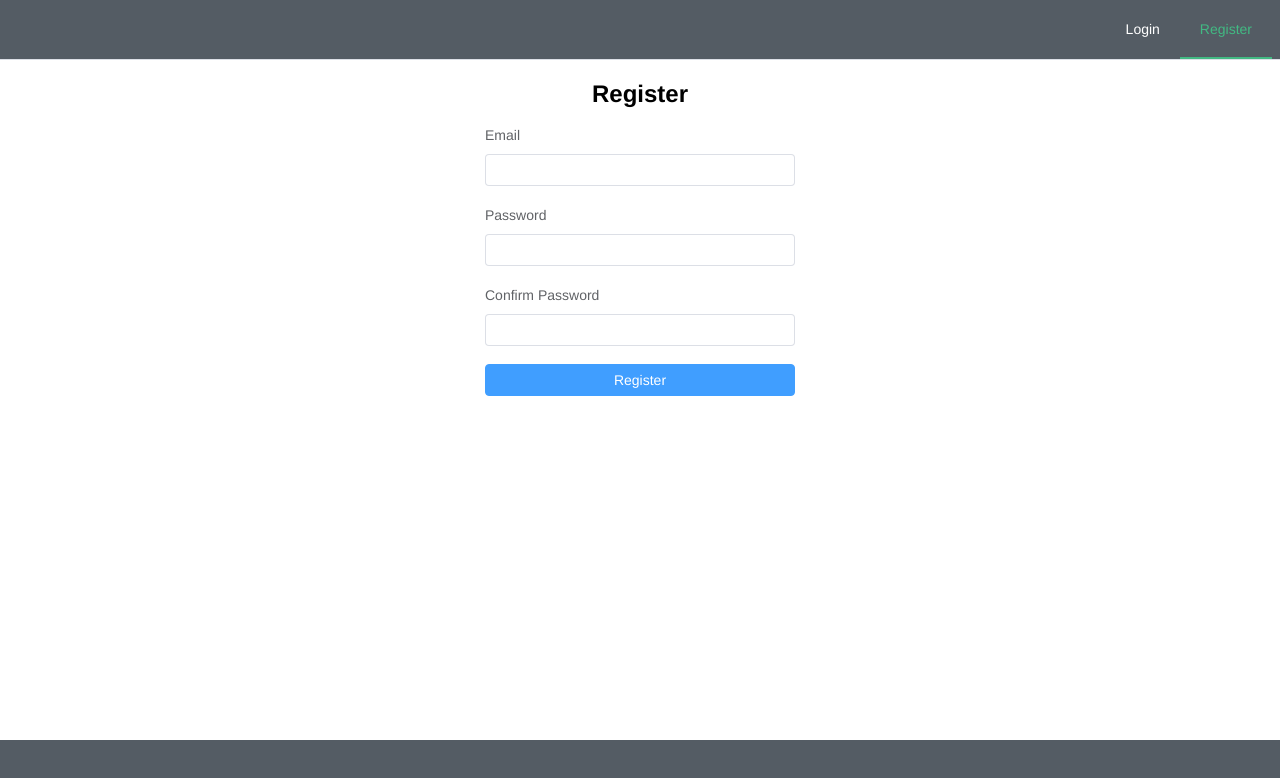
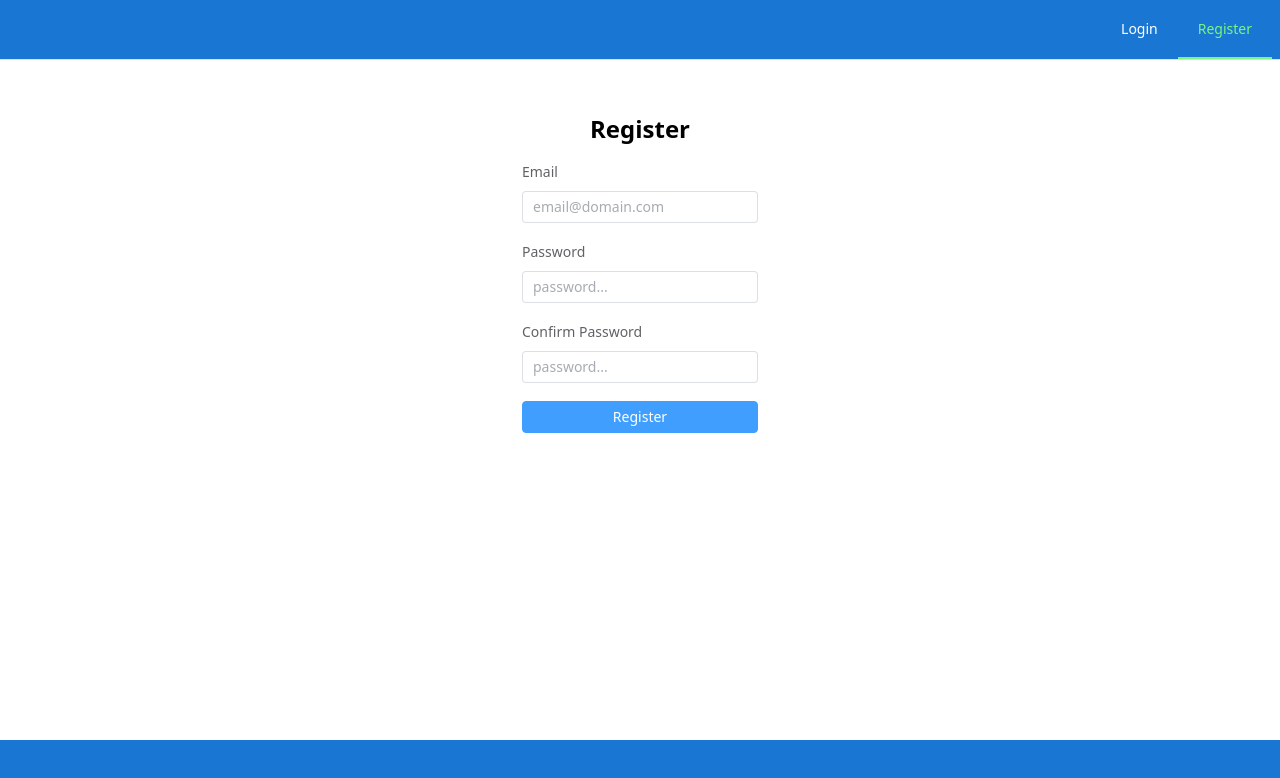
Before and after one commit to unnamed-crm/ucrm, a Vue app in the folder frontend/: page /register in a window 1280 px wide. Shown: the top 778 px of the page. Built offline with nearby package versions, Linux system fonts and the light colour scheme.

Commit message:
frontend/feat/preload-scss (#68)
* chore: fix <style> tag

* feat: add preload styles

* chore: add some meta

* chore: fix classes

* chore: add some styles

```diff
--- a/frontend/src/App.vue
+++ b/frontend/src/App.vue
@@ -15,17 +15,18 @@ import Header from "./components/Header.vue";
 import Footer from "./components/Footer.vue";
 </script>
 
-<style lang="scss" rel="stylesheet/scss">
+<style lang="scss">
 * {
   margin: 0;
   padding: 0;
   box-sizing: border-box;
-  font-family: "Helvetica Neue", Helvetica, "PingFang SC", "Hiragino Sans GB",
-    "Microsoft YaHei", Arial, sans-serif;
+  font-family: system-ui, -apple-system, "Segoe UI", Roboto, "Helvetica Neue",
+    Arial, "Noto Sans", "Liberation Sans", sans-serif, "Apple Color Emoji",
+    "Segoe UI Emoji", "Segoe UI Symbol", "Noto Color Emoji";
 }
 
 .container {
   height: 100vh;
-  margin: 0 auto;
+  background-color: $background;
 }
 </style>
--- a/frontend/src/components/Footer.vue
+++ b/frontend/src/components/Footer.vue
@@ -1,10 +1,10 @@
 <template>
-  <el-footer> </el-footer>
+  <el-footer class="footer"> </el-footer>
 </template>
 
-<style scoped lang="scss" rel="stylesheet/scss">
-.el-footer {
+<style lang="scss" scoped>
+.footer {
   padding: 0;
-  background-color: #545c64;
+  background-color: $primary;
 }
 </style>
--- a/frontend/src/components/Header.vue
+++ b/frontend/src/components/Header.vue
@@ -1,5 +1,5 @@
 <template>
-  <el-header>
+  <el-header class="header">
     <Nav />
   </el-header>
 </template>
@@ -8,8 +8,8 @@
 import Nav from "./Nav.vue";
 </script>
 
-<style scoped lang="scss" rel="stylesheet/scss">
-.el-header {
+<style lang="scss" scoped>
+.header {
   padding: 0;
 }
 </style>
--- a/frontend/src/components/Nav.vue
+++ b/frontend/src/components/Nav.vue
@@ -3,9 +3,9 @@
     :router="true"
     :default-active="$route.path"
     mode="horizontal"
-    background-color="#545c64"
+    background-color="#1976d2"
     text-color="#fff"
-    active-text-color="#42b983"
+    active-text-color="#7af581"
   >
     <!-- eslint-disable-next-line vue/no-v-for-template-key -->
     <template v-for="route in $router.options.routes" :key="route.path">
@@ -42,7 +42,7 @@ const logout = () => {
 };
 </script>
 
-<style scoped lang="scss" rel="stylesheet/scss">
+<style lang="scss" scoped>
 .el-menu {
   padding: 0 0.5rem;
   justify-content: flex-end;
--- /dev/null
+++ b/frontend/src/scss/_vars.scss
@@ -0,0 +1,18 @@
+$primary: #1976d2;
+$secondary: #9c27b0;
+$error: #d32f2f;
+$warning: #ed6c02;
+$info: #0288d1;
+$success: #2e7d32;
+$success: #7af581;
+$disabled: rgba(0, 0, 0, 0.38);
+
+$white: #fff;
+$black: #121212;
+
+$text: rgba(0, 0, 0, 0.87);
+$text-dark: #fff;
+$background: #fff;
+$background-dark: #121212;
+
+$border-radius: 0.5rem;
--- /dev/null
+++ b/frontend/src/scss/app.scss
@@ -0,0 +1 @@
+@import "vars";
--- a/frontend/src/views/Login.vue
+++ b/frontend/src/views/Login.vue
@@ -1,6 +1,4 @@
 <template>
-  <el-row justify="center">
-    <el-col :xs="20" :sm="12" :md="8" :lg="6" :xl="4">
   <el-form
     class="form"
     novalidate
@@ -10,15 +8,22 @@
   >
     <h1 class="title">Sign in</h1>
     <el-form-item label="Email">
-          <el-input v-model="formData.email" type="email" />
+      <el-input
+        v-model="formData.email"
+        type="email"
+        placeholder="email@domain.com"
+      />
     </el-form-item>
     <el-form-item label="Password">
-          <el-input v-model="formData.password" type="password" show-password />
+      <el-input
+        v-model="formData.password"
+        type="password"
+        show-password
+        placeholder="password..."
+      />
     </el-form-item>
     <el-button native-type="submit" type="primary">Login</el-button>
   </el-form>
-    </el-col>
-  </el-row>
 </template>
 
 <script lang="ts" setup>
@@ -42,7 +47,7 @@ const login = () => {
 };
 </script>
 
-<style scoped lang="scss" rel="stylesheet/scss">
+<style lang="scss" scoped>
 .title {
   text-align: center;
   margin-bottom: 1rem;
@@ -51,5 +56,10 @@ const login = () => {
 .form {
   display: flex;
   flex-direction: column;
+  max-width: 300px;
+  margin: 0 auto;
+  padding: 2rem;
+  background-color: $background;
+  border-radius: $border-radius;
 }
 </style>
--- a/frontend/src/views/Register.vue
+++ b/frontend/src/views/Register.vue
@@ -1,6 +1,4 @@
 <template>
-  <el-row justify="center">
-    <el-col :xs="20" :sm="12" :md="8" :lg="6" :xl="4">
   <el-form
     class="form"
     :model="formData"
@@ -10,18 +8,33 @@
   >
     <h1 class="title">Register</h1>
     <el-form-item label="Email">
-          <el-input v-model="formData.email" />
+      <el-input
+        v-model="formData.email"
+        prop="email"
+        type="email"
+        placeholder="email@domain.com"
+      />
     </el-form-item>
     <el-form-item label="Password">
-          <el-input v-model="formData.password" show-password />
+      <el-input
+        v-model="formData.password"
+        prop="password"
+        type="password"
+        show-password
+        placeholder="password..."
+      />
     </el-form-item>
     <el-form-item label="Confirm Password">
-          <el-input v-model="formData.confirmPassword" show-password />
+      <el-input
+        v-model="formData.confirmPassword"
+        prop="confirmPassword"
+        type="password"
+        show-password
+        placeholder="password..."
+      />
     </el-form-item>
     <el-button native-type="submit" type="primary">Register</el-button>
   </el-form>
-    </el-col>
-  </el-row>
 </template>
 
 <script lang="ts" setup>
@@ -47,7 +60,7 @@ const register = () => {
 };
 </script>
 
-<style scoped lang="scss" rel="stylesheet/scss">
+<style lang="scss" scoped>
 .title {
   text-align: center;
   margin-bottom: 1rem;
@@ -56,5 +69,10 @@ const register = () => {
 .form {
   display: flex;
   flex-direction: column;
+  max-width: 300px;
+  margin: 0 auto;
+  padding: 2rem;
+  background-color: $background;
+  border-radius: $border-radius;
 }
 </style>
--- /dev/null
+++ b/frontend/vue.config.js
@@ -0,0 +1,9 @@
+module.exports = {
+  css: {
+    loaderOptions: {
+      sass: {
+        additionalData: '@import "@/scss/app";',
+      },
+    },
+  },
+};
```
Lines whose indentation alone changed are shown as unchanged.
